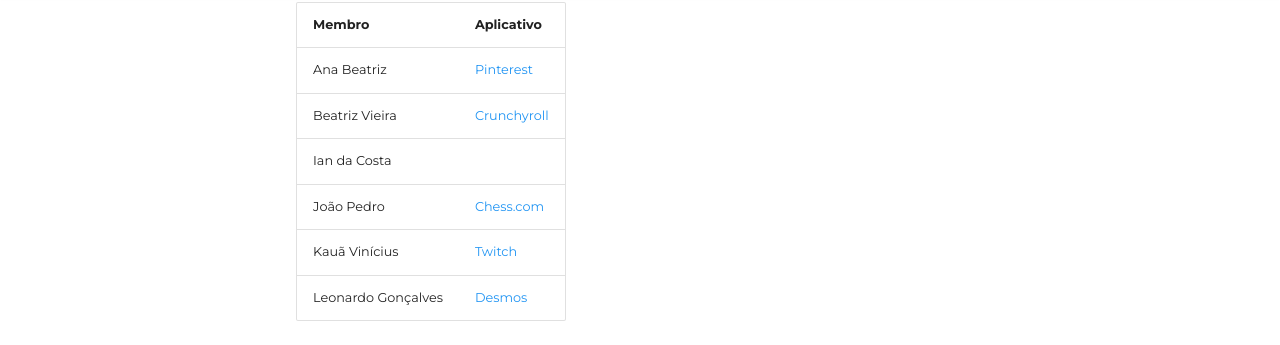
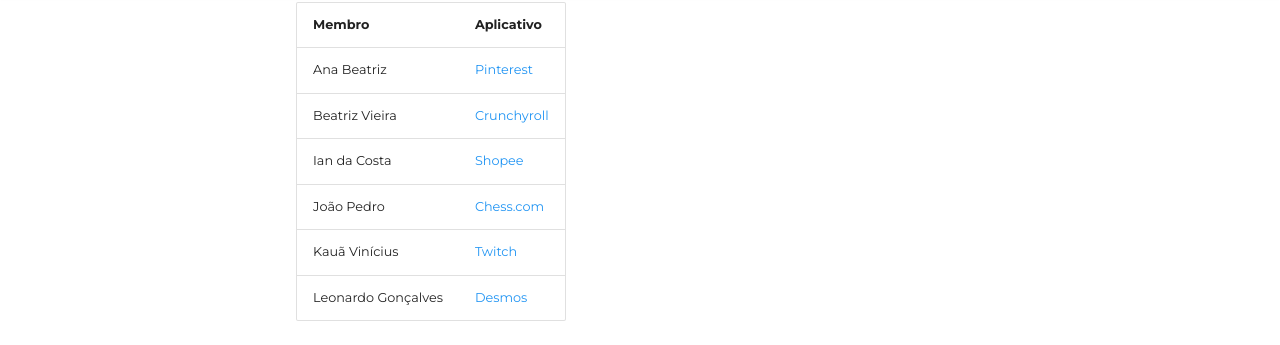
Before and after one commit to Requisitos-de-Software/2023.1-Simplenote, an MkDocs documentation site: the page built from docs/pré-rastreabilidade/escolha_rp.md, in a window 1280 px wide and 900 px high, scrolled down 312 px. Shown: the part 107-452 px from the top of the window. Built offline with MkDocs 1.6.1 and Material for MkDocs 9.7.7, drawn with Linux system fonts in a browser that asks for light colours; some web fonts are replaced; comment, search, counter and statistics services are not loaded.

Commit message:
add ultima rp

```diff
--- a/docs/pré-rastreabilidade/escolha_rp.md
+++ b/docs/pré-rastreabilidade/escolha_rp.md
@@ -9,7 +9,7 @@
 |------------------|-------------|
 Ana Beatriz| 	[Pinterest](https://github.com/Requisitos-de-Software/2023.1-Simplenote/files/11347690/RichPictureProj01AnaBeatrizNorberto.pdf)
 Beatriz Vieira| [Crunchyroll](https://github.com/Requisitos-de-Software/2023.1-Simplenote/files/11338087/RichPictureCrunchyrollV1.0.2.pdf)
-Ian da Costa|
+Ian da Costa| [Shopee](https://github.com/Requisitos-de-Software/2023.1-Simplenote/files/11367814/RichPictureProj01IanDaCostaGama.pdf)
 João Pedro|	[Chess.com](https://github.com/Requisitos-de-Software/2023.1-Simplenote/files/11338081/RichPictureProj01JoaoPedroNobregaFernandes.pdf)
 Kauã Vinícius| [Twitch](https://github.com/Requisitos-de-Software/2023.1-Simplenote/files/11338080/RichPictureTwitchKauaVinicius.pdf)
 Leonardo Gonçalves| 	[Desmos](https://github.com/Requisitos-de-Software/2023.1-Simplenote/files/11347686/RichPictureProj01LeonardoGoncalvesMachado.pdf)
```
